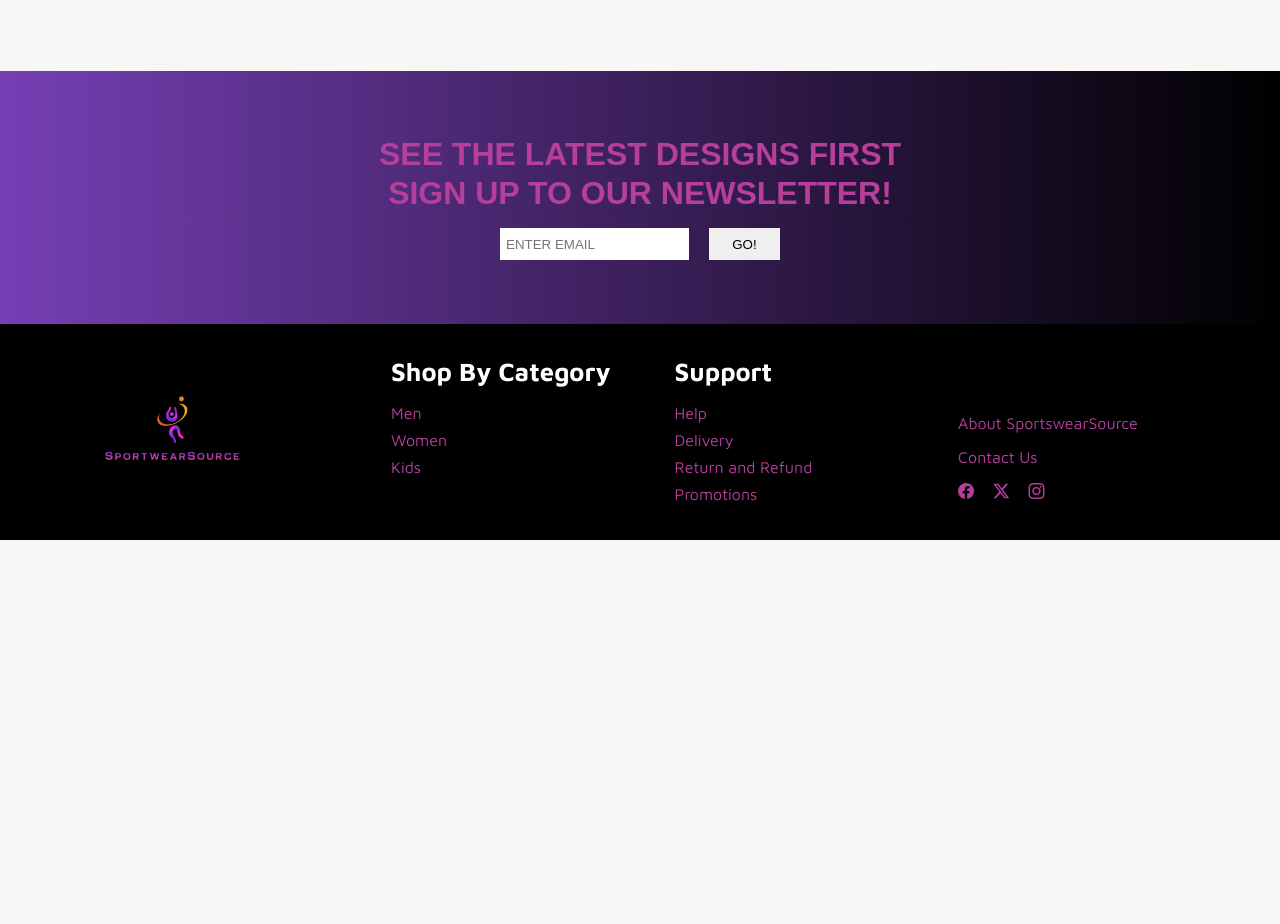
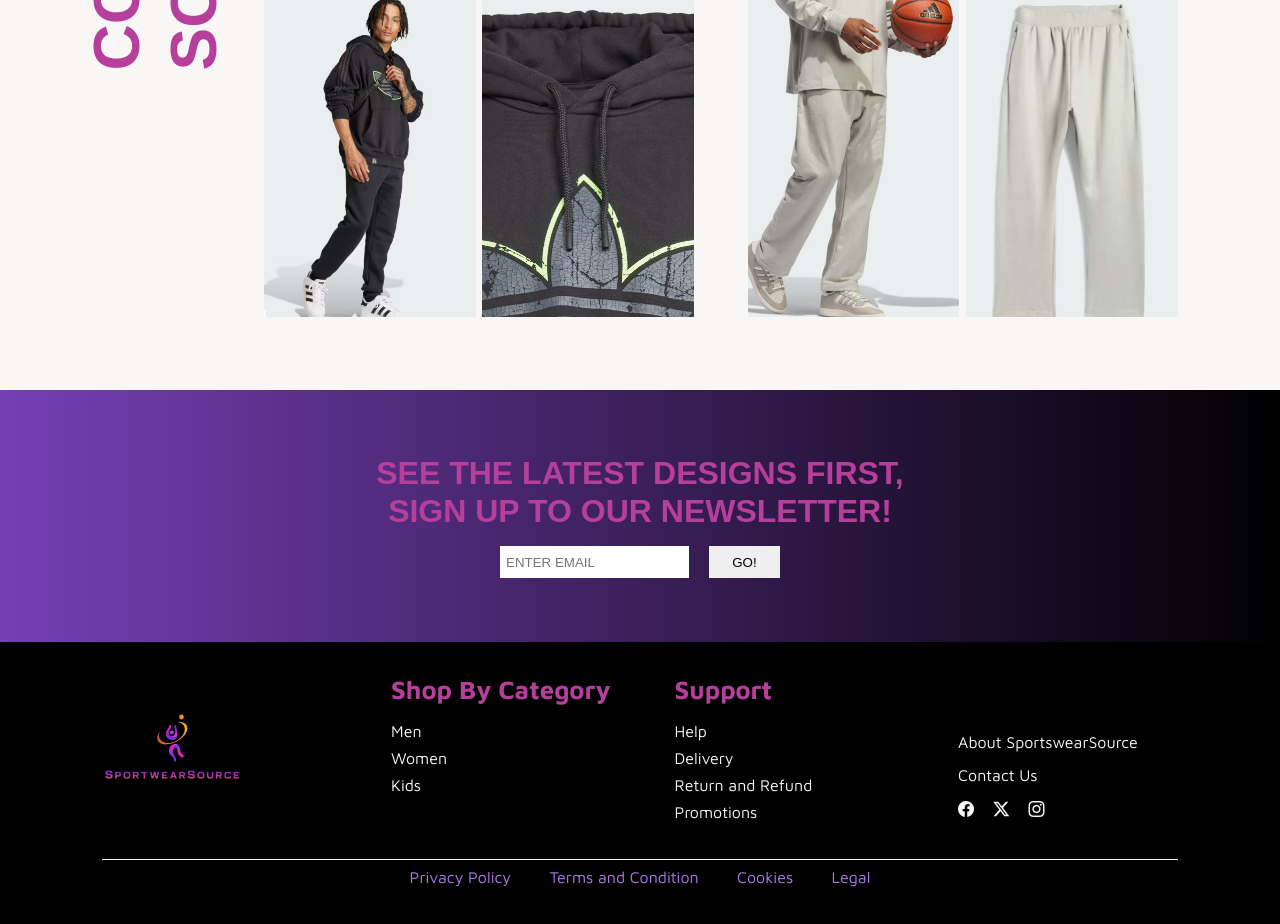
Before and after one commit to dexdevtech/ust-client-ecom-frontend, a PHP site: page / in a window 1280 px wide. Shown: the part 1812-2736 px from the top of the page. Before the commit the page ends 2352 px from the top, so only its background shows below. Run offline with PHP 8.4, Linux system fonts and the light colour scheme; some web fonts are replaced.

Commit message:
Wala pang responsiveness.

```diff
--- a/css/style.css
+++ b/css/style.css
@@ -9,17 +9,9 @@
 
 :root {
     --color-primary: #b53f9b;
-    --color-danger: #e32d2d;
-    --color--success: #84f74e;
-    --color-warning: #f7f74e;
-
     --color-white: #f9f6f6;
-    --color-light: rgba(255, 255, 255, 0.7);
     --color-black: #0e0e0e;
-
     --color-bg: #b07aed;
-    --color-bg1: #763FB5;
-    --color-bg2: #9C3FB5;
 
     --container-width-lg: 84%;
     --container-width-md: 90%;
@@ -458,18 +432,21 @@
 }
 
 .footer__container a {
+    color: var(--color-white);
     transition: var(--transition);
 }
 
 .footer__container a:hover {
-    color: var(--color-white);
+    color: var(--color-primary);
 }
+
 .logo img{
     width: 9rem;
+    cursor: pointer;
 }
 
 .footer__container h3 {
-    color: white;
+    color: var(--color-primary);
     padding-bottom: .8rem;
 }
 
@@ -495,3 +472,30 @@
 .socials ul li {
     padding-right: 1.2rem;
 }
+
+.rights__container {
+    border-top: 0.5px solid var(--color-white);
+    margin-top: 2rem;
+}
+
+.rights__container ul {
+    width: 50%;
+    margin: 0 auto;
+    display: flex;
+    justify-content: space-evenly;
+    padding-top: 0.3rem;
+}
+
+.rights__container ul li a{
+    color: var(--color-bg);
+    transition: var(--transition);
+}
+
+.rights__container ul li a:hover {
+    color: var(--color-white);
+}
+
+/* MEDIA QUERIES */
+@media screen and (max-width: 1140px) {
+
+}
--- a/index.html
+++ b/index.html
@@ -34,6 +34,7 @@
             <div class="nav__links">
                 <div class="search">
                     <input type="text">
+                    <a href=""><i class="bi bi-search-heart"></i></a>
                 </div>
                 <ul>
                     <li><a href="cart"><i class="bi bi-cart3"></i></a></li>
@@ -266,7 +267,7 @@
 
             <div class="col shadow__chic">
                 <div class="collections__title">
-                    <h3>the sprintfest collection</h3>
+                    <h3>the sprint-fest collection</h3>
                 </div>
                 <div class="collections__jacket">
                     <div class="jacket">
@@ -291,7 +292,7 @@
         <div class="container newsletter__container">
             <div class="newsletter__form">
                 <div class="details">
-                    <h4>SEE THE LATEST DESIGNS FIRST </h4>
+                    <h4>SEE THE LATEST DESIGNS FIRST,</h4>
                     <h4>SIGN UP TO OUR NEWSLETTER!</h4>
                 </div>
                 <div class="form">
@@ -343,6 +344,14 @@
                 </div>
             </div>
         </div>
+        <div class="container rights__container">
+            <ul>
+                <li><a href="">Privacy Policy</a></li>
+                <li><a href="">Terms and Condition</a></li>
+                <li><a href="">Cookies</a></li>
+                <li><a href="">Legal</a></li>
+            </ul>
+        </div>
     </footer>
 
 
```
Also changed, not shown: other parts of css/style.css (+8 -26 lines), images/collection/col1.png (added), images/collection/col2.png (added), images/collection/col3.png (added), images/collection/col4.png (added), images/collection/col5.png (added), images/collection/col6.png (added), images/collection/col7.png (added), images/collection/col8.png (added), images/collection/colbg.jpg (added).
